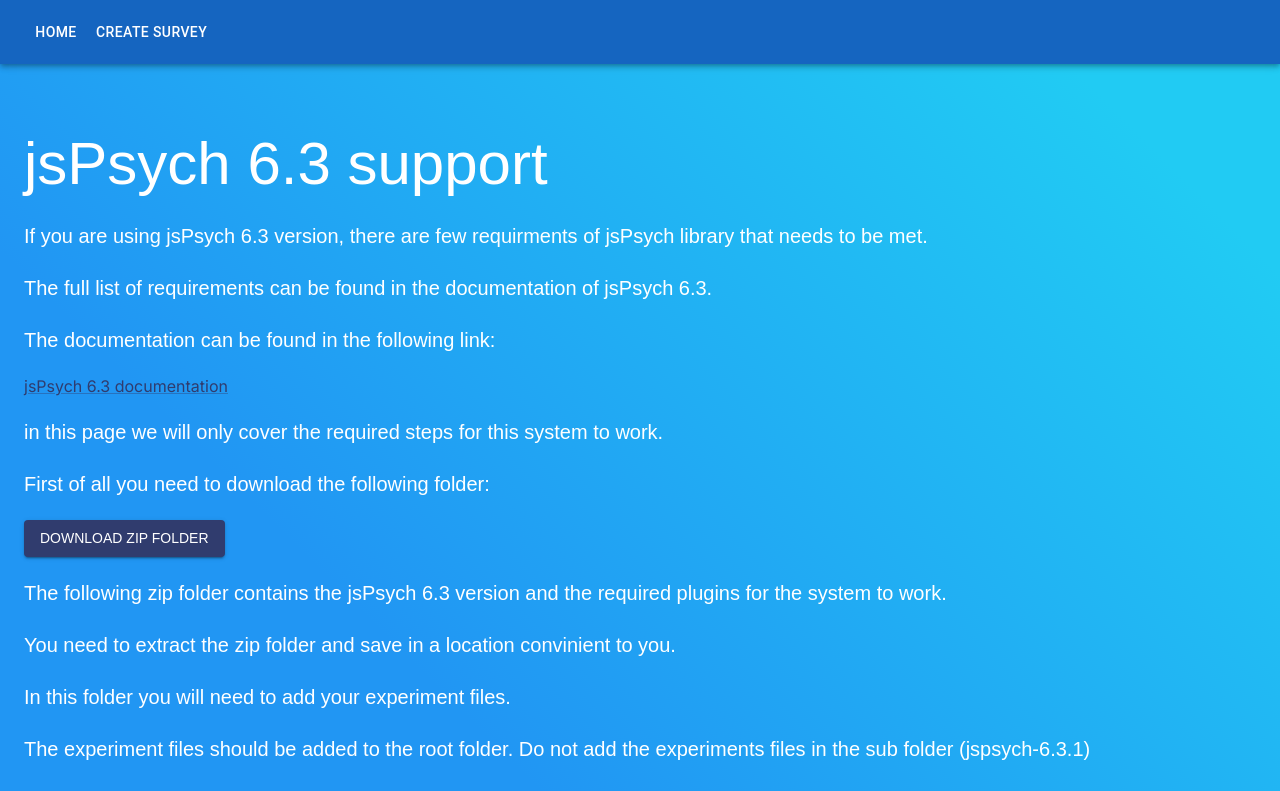
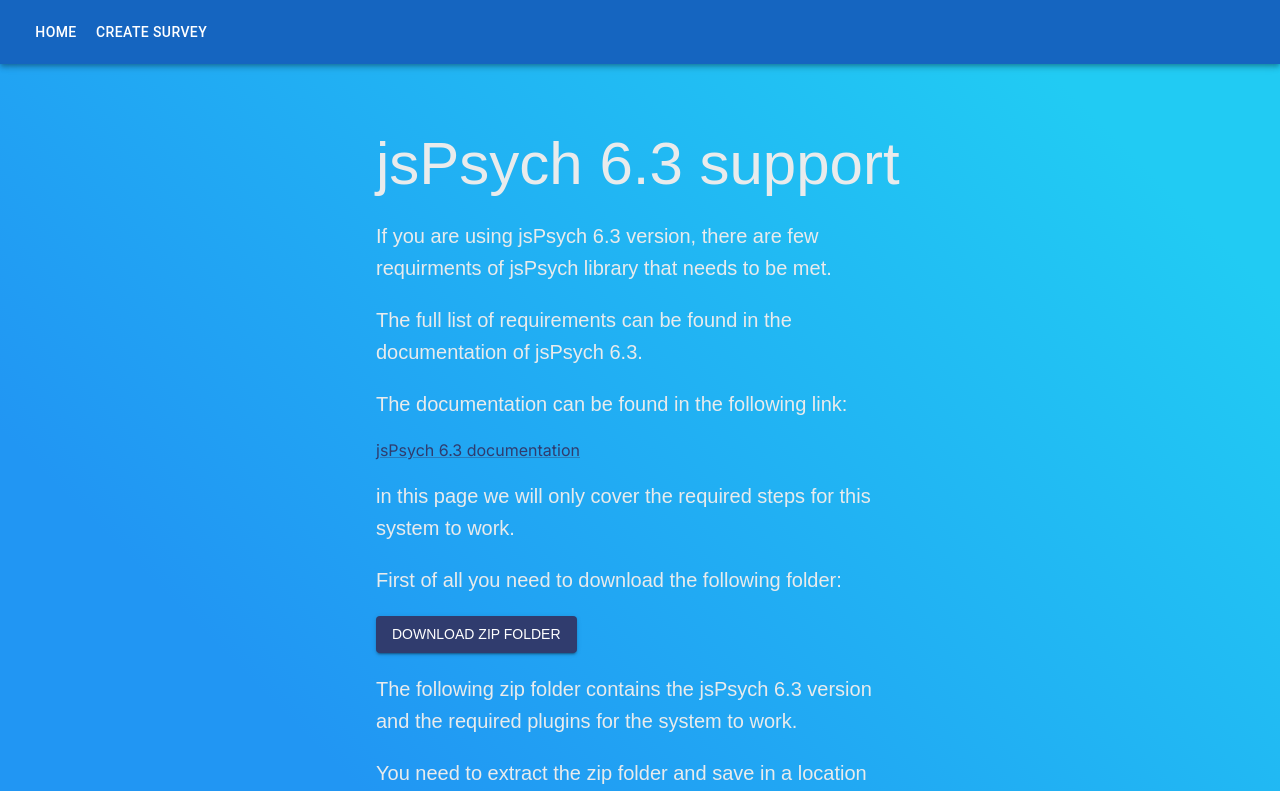
Before and after one commit to ShlomiShitrit/jspsychSurveyUI, a Next.js app: page /Version6SupportSteps in a window 1280 px wide. Shown: the top 791 px of the page. Built offline with nearby package versions, Linux system fonts and the light colour scheme.

Commit message:
fix style of v6.3 steps Fixes #48

```diff
--- a/src/app/Version6SupportSteps/page.tsx
+++ b/src/app/Version6SupportSteps/page.tsx
@@ -5,6 +5,7 @@ import {
     ThemeProvider,
     Container,
     Button,
+    Box,
 } from "@/app/General/muiComponents";
 import { darkNavyBlueTheme } from "@/app/General/styles";
 import styles from "@/app/landingPage.module.css";
@@ -15,13 +16,22 @@ export default function Version6SupportStepsPage() {
             <ThemeProvider theme={darkNavyBlueTheme}>
                 <Container
                     maxWidth={false}
-                    className={styles.steps}
                     sx={{
-                        flexGrow: 1,
-                        alignItems: "flex-end",
+                        background:
+                            "linear-gradient(45deg, #2196f3 30%, #21cbf3 90%)",
                     }}
                 >
-                    <Typography variant="h2">jsPsych 6.3 support</Typography>
+                    <Box
+                        sx={{
+                            flexDirection: "column",
+                            alignItems: "center",
+                            justifyContent: "flex-start",
+                            padding: "4rem 22rem",
+                        }}
+                    >
+                        <Typography variant="h2">
+                            jsPsych 6.3 support
+                        </Typography>
                         <br />
                         <Typography variant="h6">
                             If you are using jsPsych 6.3 version, there are few
@@ -34,7 +44,8 @@ export default function Version6SupportStepsPage() {
                         </Typography>
                         <br />
                         <Typography variant="h6">
-                        The documentation can be found in the following link:
+                            The documentation can be found in the following
+                            link:
                         </Typography>
                         <br />
                         <Link href="https://www.jspsych.org/6.3/tutorials/hello-world/">
@@ -43,12 +54,13 @@ export default function Version6SupportStepsPage() {
                         <br />
                         <br />
                         <Typography variant="h6">
-                        in this page we will only cover the required steps for
-                        this system to work.
+                            in this page we will only cover the required steps
+                            for this system to work.
                         </Typography>
                         <br />
                         <Typography variant="h6">
-                        First of all you need to download the following folder:
+                            First of all you need to download the following
+                            folder:
                         </Typography>
                         <br />
                         <Button
@@ -61,7 +73,8 @@ export default function Version6SupportStepsPage() {
                         <br />
                         <Typography variant="h6">
                             The following zip folder contains the jsPsych 6.3
-                        version and the required plugins for the system to work.
+                            version and the required plugins for the system to
+                            work.
                         </Typography>
                         <br />
                         <Typography variant="h6">
@@ -75,15 +88,17 @@ export default function Version6SupportStepsPage() {
                         </Typography>
                         <br />
                         <Typography variant="h6">
-                        The experiment files should be added to the root folder.
-                        Do not add the experiments files in the sub folder
-                        (jspsych-6.3.1)
+                            The experiment files should be added to the root
+                            folder. Do not add the experiments files in the sub
+                            folder (jspsych-6.3.1)
                         </Typography>
                         <br />
                         <Typography variant="h6">
-                        Every time you create a Survey, make sure you save it in
-                        the this folder. Otherwise the experiment will not work
+                            Every time you create a Survey, make sure you save
+                            it in the this folder. Otherwise the experiment will
+                            not work
                         </Typography>
+                    </Box>
                 </Container>
             </ThemeProvider>
         </>
--- a/src/app/landingPage.module.css
+++ b/src/app/landingPage.module.css
@@ -10,12 +10,6 @@
     color: white;
     text-align: center;
     padding: 4rem 0;
-}
-
-.steps {
-    background: linear-gradient(45deg, #2196f3 30%, #21cbf3 90%);
-    color: white;
-    padding: 4rem 20rem;
 }
 
 .header {
```
Lines whose indentation alone changed are shown as unchanged.
